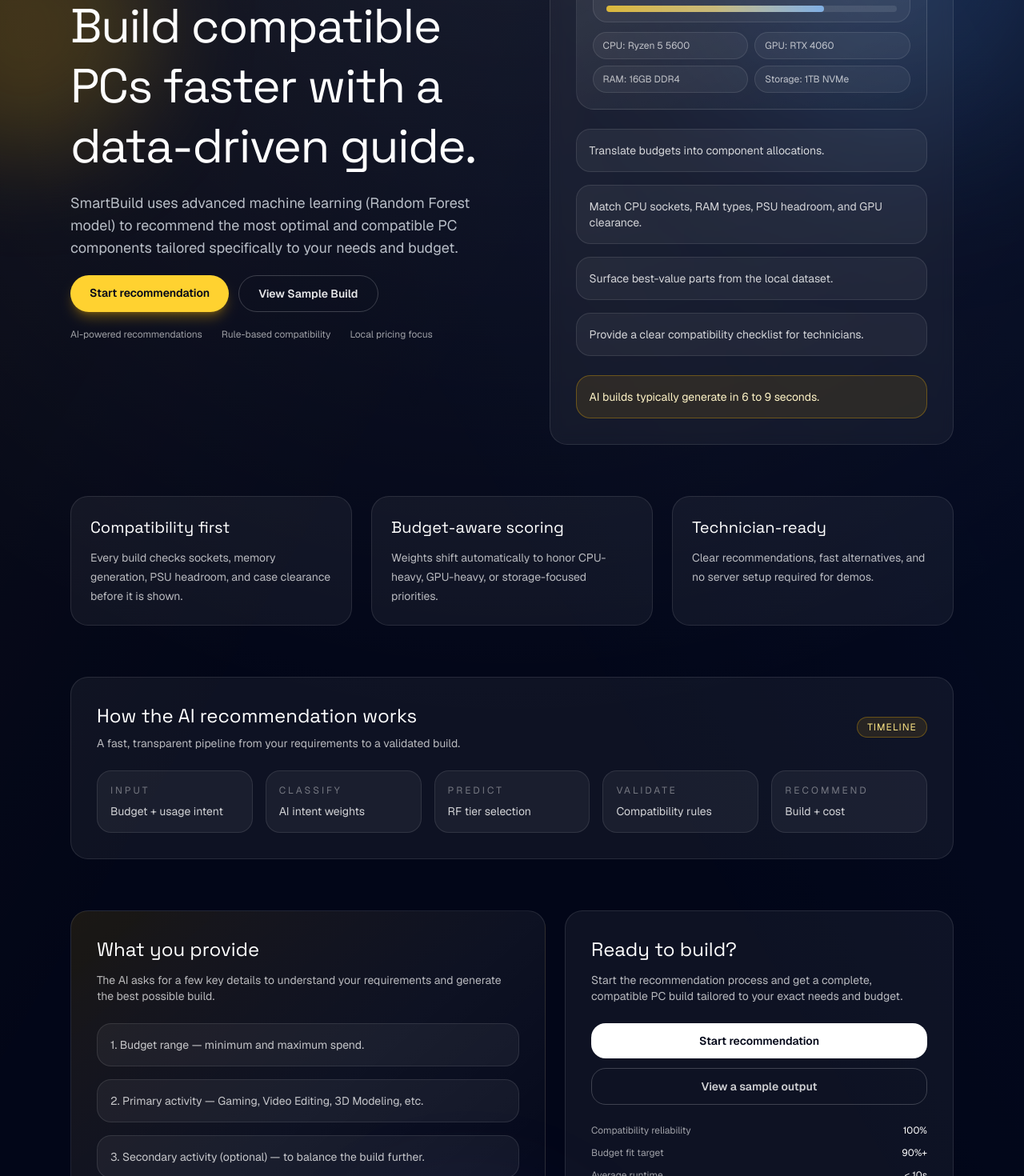
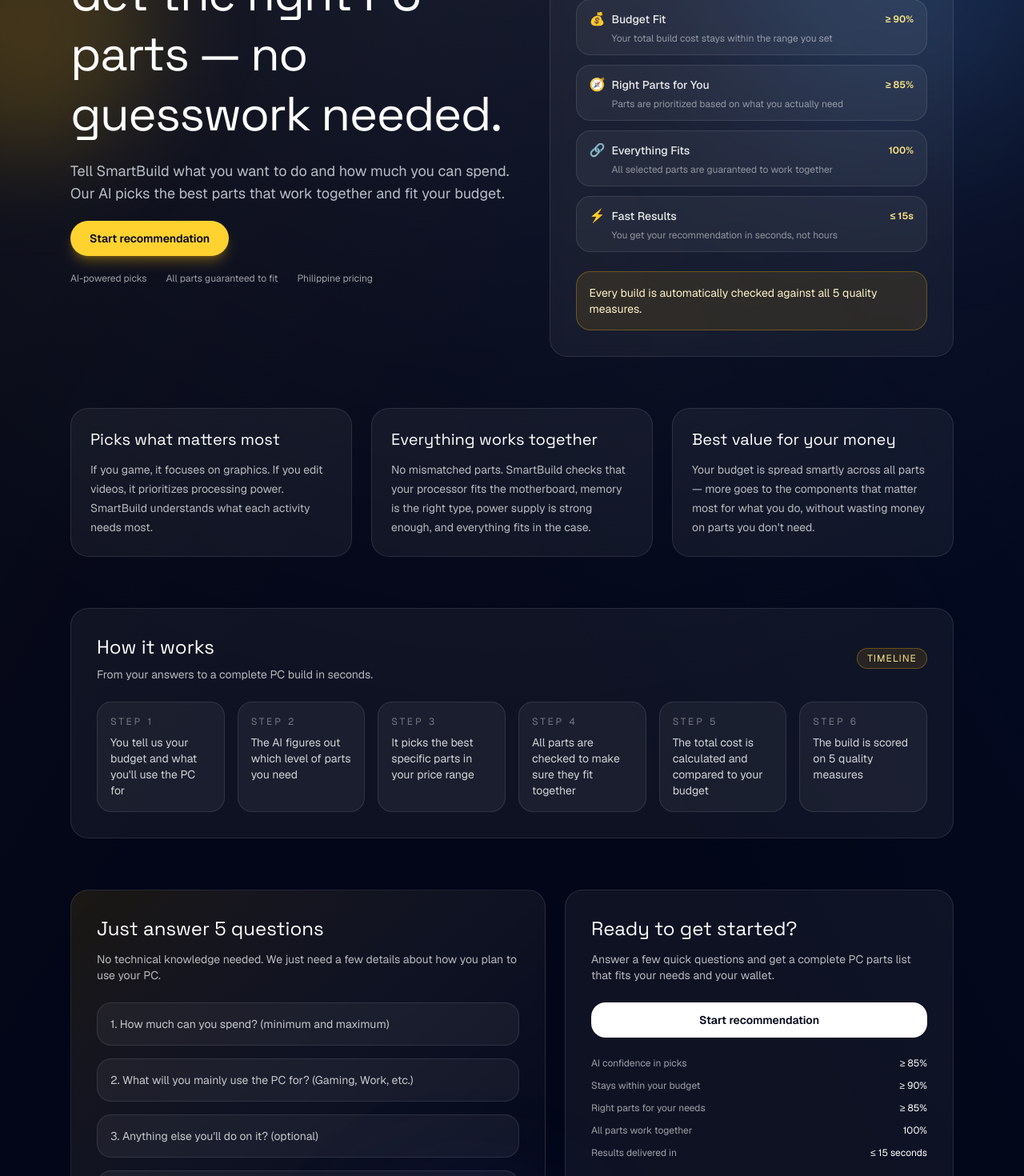
Before and after one commit to Nealsz/SmartBuild, a Next.js app in the folder client/: page / in a window 1280 px wide. Shown: the part 220-1690 px from the top of the page at 80% size. Built offline with nearby package versions, Linux system fonts and the light colour scheme.

Commit message:
update landing page

```diff
--- a/client/src/app/page.tsx
+++ b/client/src/app/page.tsx
@@ -19,12 +19,11 @@
               SmartBuild Decision Support
             </div>
             <h1 className="font-heading text-4xl leading-tight tracking-tight sm:text-5xl md:text-6xl">
-              Build compatible PCs faster with a data-driven guide.
+              Get the right PC parts — no guesswork needed.
             </h1>
             <p className="max-w-xl text-base leading-7 text-slate-200/80 sm:text-lg">
-              SmartBuild uses advanced machine learning (Random Forest model) to
-              recommend the most optimal and compatible PC components tailored
-              specifically to your needs and budget.
+              Tell SmartBuild what you want to do and how much you can spend.
+              Our AI picks the best parts that work together and fit your budget.
             </p>
             <div className="flex flex-wrap gap-3">
               <Link
@@ -33,78 +32,47 @@
               >
                 Start recommendation
               </Link>
-              <Link
-                href="/user-input"
-                className="rounded-full border border-white/20 px-6 py-3 text-sm font-semibold text-white/90 transition hover:bg-white/5"
-              >
-                View Sample Build
-              </Link>
+
             </div>
             <div className="flex flex-wrap gap-6 text-xs text-white/60">
-              <span>AI-powered recommendations</span>
-              <span>Rule-based compatibility</span>
-              <span>Local pricing focus</span>
+              <span>AI-powered picks</span>
+              <span>All parts guaranteed to fit</span>
+              <span>Philippine pricing</span>
             </div>
           </div>
 
           <div className="rounded-3xl border border-white/10 bg-white/5 p-8 backdrop-blur">
             <div className="flex items-center justify-between">
-              <h2 className="font-heading text-2xl">What SmartBuild does</h2>
+              <h2 className="font-heading text-2xl">Quality Checks</h2>
               <span className="rounded-full border border-blue-400/30 bg-blue-400/10 px-3 py-1 text-xs uppercase tracking-widest text-blue-200">
-                Overview
+                5 Checks
               </span>
             </div>
-            <div className="mt-6 rounded-3xl border border-white/10 bg-gradient-to-br from-white/10 via-white/5 to-transparent p-5">
-              <div className="flex items-center justify-between text-xs text-white/60">
-                <span>Recommendation preview</span>
-                <span className="text-white/40">Sample output</span>
-              </div>
-              <div className="mt-4 grid gap-3">
-                <div className="rounded-2xl border border-white/10 bg-white/5 px-4 py-3">
-                  <div className="flex items-center justify-between text-xs text-white/60">
-                    <span>Budget range</span>
-                    <span className="text-white">PHP 30k - 65k</span>
+            <div className="mt-6 grid gap-3">
+              {[
+                { icon: "🎯", label: "Smart Picks", desc: "The AI is confident it chose the right category of parts for you", target: "≥ 85%" },
+                { icon: "💰", label: "Budget Fit", desc: "Your total build cost stays within the range you set", target: "≥ 90%" },
+                { icon: "🧭", label: "Right Parts for You", desc: "Parts are prioritized based on what you actually need", target: "≥ 85%" },
+                { icon: "🔗", label: "Everything Fits", desc: "All selected parts are guaranteed to work together", target: "100%" },
+                { icon: "⚡", label: "Fast Results", desc: "You get your recommendation in seconds, not hours", target: "≤ 15s" },
+              ].map((kpi) => (
+                <div
+                  key={kpi.label}
+                  className="rounded-2xl border border-white/10 bg-white/5 px-4 py-3"
+                >
+                  <div className="flex items-center justify-between">
+                    <div className="flex items-center gap-2">
+                      <span className="text-base">{kpi.icon}</span>
+                      <span className="text-sm font-medium text-white/90">{kpi.label}</span>
+                    </div>
+                    <span className="text-xs font-semibold text-amber-200">{kpi.target}</span>
                   </div>
-                  <div className="mt-2 h-2 w-full rounded-full bg-white/10">
-                    <div className="h-full w-3/4 rounded-full bg-gradient-to-r from-amber-300/80 via-amber-200/70 to-blue-300/80" />
-                  </div>
-                </div>
-                <div className="grid gap-2 sm:grid-cols-2">
-                  {[
-                    "CPU: Ryzen 5 5600",
-                    "GPU: RTX 4060",
-                    "RAM: 16GB DDR4",
-                    "Storage: 1TB NVMe",
-                  ].map((item) => (
-                    <div
-                      key={item}
-                      className="rounded-2xl border border-white/10 bg-white/5 px-3 py-2 text-xs text-white/70"
-                    >
-                      {item}
-                    </div>
-                  ))}
-                </div>
-              </div>
-            </div>
-            <div className="mt-6 grid gap-4 text-sm">
-              {
-                [
-                  "Translate budgets into component allocations.",
-                  "Match CPU sockets, RAM types, PSU headroom, and GPU clearance.",
-                  "Surface best-value parts from the local dataset.",
-                  "Provide a clear compatibility checklist for technicians.",
-                ]
-              .map((item) => (
-                <div
-                  key={item}
-                  className="rounded-2xl border border-white/10 bg-white/5 px-4 py-4 text-white/80"
-                >
-                  {item}
+                  <p className="mt-1 pl-7 text-xs text-white/50">{kpi.desc}</p>
                 </div>
               ))}
             </div>
             <div className="mt-6 rounded-2xl border border-amber-400/30 bg-amber-400/10 p-4 text-sm text-amber-100">
-              AI builds typically generate in 6 to 9 seconds.
+              Every build is automatically checked against all 5 quality measures.
             </div>
           </div>
         </header>
@@ -113,16 +81,16 @@
           {
             [
               {
-                title: "Compatibility first",
-                body: "Every build checks sockets, memory generation, PSU headroom, and case clearance before it is shown.",
+                title: "Picks what matters most",
+                body: "If you game, it focuses on graphics. If you edit videos, it prioritizes processing power. SmartBuild understands what each activity needs most.",
               },
               {
-                title: "Budget-aware scoring",
-                body: "Weights shift automatically to honor CPU-heavy, GPU-heavy, or storage-focused priorities.",
+                title: "Everything works together",
+                body: "No mismatched parts. SmartBuild checks that your processor fits the motherboard, memory is the right type, power supply is strong enough, and everything fits in the case.",
               },
               {
-                title: "Technician-ready",
-                body: "Clear recommendations, fast alternatives, and no server setup required for demos.",
+                title: "Best value for your money",
+                body: "Your budget is spread smartly across all parts — more goes to the components that matter most for what you do, without wasting money on parts you don't need.",
               },
             ]
           .map((card) => (
@@ -141,22 +109,23 @@
         <section className="rounded-3xl border border-white/10 bg-white/5 p-8">
           <div className="flex flex-wrap items-center justify-between gap-4">
             <div>
-              <h2 className="font-heading text-2xl">How the AI recommendation works</h2>
+              <h2 className="font-heading text-2xl">How it works</h2>
               <p className="mt-2 text-sm text-white/70">
-                A fast, transparent pipeline from your requirements to a validated build.
+                From your answers to a complete PC build in seconds.
               </p>
             </div>
             <span className="rounded-full border border-amber-400/30 bg-amber-400/10 px-3 py-1 text-xs uppercase tracking-widest text-amber-200">
               Timeline
             </span>
           </div>
-          <div className="mt-6 grid gap-4 text-sm md:grid-cols-5">
+          <div className="mt-6 grid gap-4 text-sm md:grid-cols-6">
             {[
-              { label: "Input", detail: "Budget + usage intent" },
-              { label: "Classify", detail: "AI intent weights" },
-              { label: "Predict", detail: "RF tier selection" },
-              { label: "Validate", detail: "Compatibility rules" },
-              { label: "Recommend", detail: "Build + cost" },
+              { label: "Step 1", detail: "You tell us your budget and what you'll use the PC for" },
+              { label: "Step 2", detail: "The AI figures out which level of parts you need" },
+              { label: "Step 3", detail: "It picks the best specific parts in your price range" },
+              { label: "Step 4", detail: "All parts are checked to make sure they fit together" },
+              { label: "Step 5", detail: "The total cost is calculated and compared to your budget" },
+              { label: "Step 6", detail: "The build is scored on 5 quality measures" },
             ].map((step) => (
               <div
                 key={step.label}
@@ -173,18 +142,18 @@
 
         <section className="grid gap-6 lg:grid-cols-[1.1fr_0.9fr]">
           <div className="rounded-3xl border border-white/10 bg-gradient-to-br from-amber-400/10 via-white/5 to-transparent p-8">
-            <h2 className="font-heading text-2xl">What you provide</h2>
+            <h2 className="font-heading text-2xl">Just answer 5 questions</h2>
             <p className="mt-3 text-sm text-white/70">
-              The AI asks for a few key details to understand your requirements
-              and generate the best possible build.
+              No technical knowledge needed. We just need a few details
+              about how you plan to use your PC.
             </p>
             <div className="mt-6 grid gap-4 text-sm text-white/75">
               {[
-                "1. Budget range — minimum and maximum spend.",
-                "2. Primary activity — Gaming, Video Editing, 3D Modeling, etc.",
-                "3. Secondary activity (optional) — to balance the build further.",
-                "4. Expected longevity — 1–2, 3–5, or 5+ years.",
-                "5. Upgrade openness — future-proof with newer platforms?",
+                "1. How much can you spend? (minimum and maximum)",
+                "2. What will you mainly use the PC for? (Gaming, Work, etc.)",
+                "3. Anything else you'll do on it? (optional)",
+                "4. How long should it last? (1–2, 3–5, or 5+ years)",
+                "5. Do you want the option to upgrade parts later?",
               ].map((step) => (
                 <div
                   key={step}
@@ -197,10 +166,10 @@
           </div>
 
           <div className="rounded-3xl border border-white/10 bg-white/5 p-8">
-            <h2 className="font-heading text-2xl">Ready to build?</h2>
+            <h2 className="font-heading text-2xl">Ready to get started?</h2>
             <p className="mt-3 text-sm text-white/70">
-              Start the recommendation process and get a complete, compatible PC
-              build tailored to your exact needs and budget.
+              Answer a few quick questions and get a complete PC parts list
+              that fits your needs and your wallet.
             </p>
             <div className="mt-6 flex flex-col gap-3">
               <Link
@@ -209,25 +178,28 @@
               >
                 Start recommendation
               </Link>
-              <Link
-                href="/user-input"
-                className="rounded-2xl border border-white/20 px-5 py-3 text-center text-sm font-semibold text-white/80 transition hover:bg-white/5"
-              >
-                View a sample output
-              </Link>
+
             </div>
             <div className="mt-6 grid gap-3 text-xs text-white/60">
               <div className="flex items-center justify-between">
-                <span>Compatibility reliability</span>
+                <span>AI confidence in picks</span>
+                <span className="text-white">≥ 85%</span>
+              </div>
+              <div className="flex items-center justify-between">
+                <span>Stays within your budget</span>
+                <span className="text-white">≥ 90%</span>
+              </div>
+              <div className="flex items-center justify-between">
+                <span>Right parts for your needs</span>
+                <span className="text-white">≥ 85%</span>
+              </div>
+              <div className="flex items-center justify-between">
+                <span>All parts work together</span>
                 <span className="text-white">100%</span>
               </div>
               <div className="flex items-center justify-between">
-                <span>Budget fit target</span>
-                <span className="text-white">90%+</span>
-              </div>
-              <div className="flex items-center justify-between">
-                <span>Average runtime</span>
-                <span className="text-white">&lt; 10s</span>
+                <span>Results delivered in</span>
+                <span className="text-white">≤ 15 seconds</span>
               </div>
             </div>
           </div>
```
